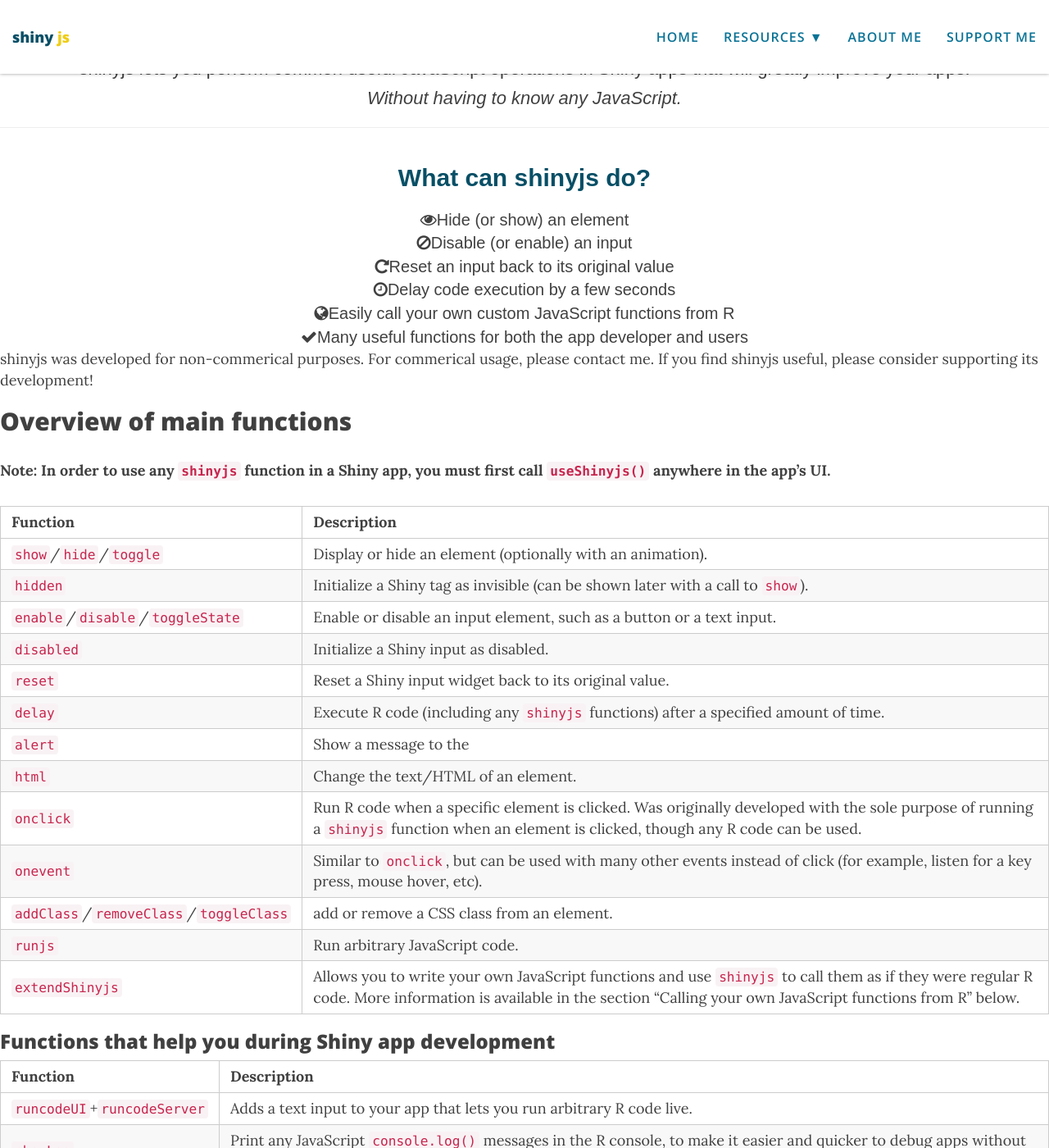
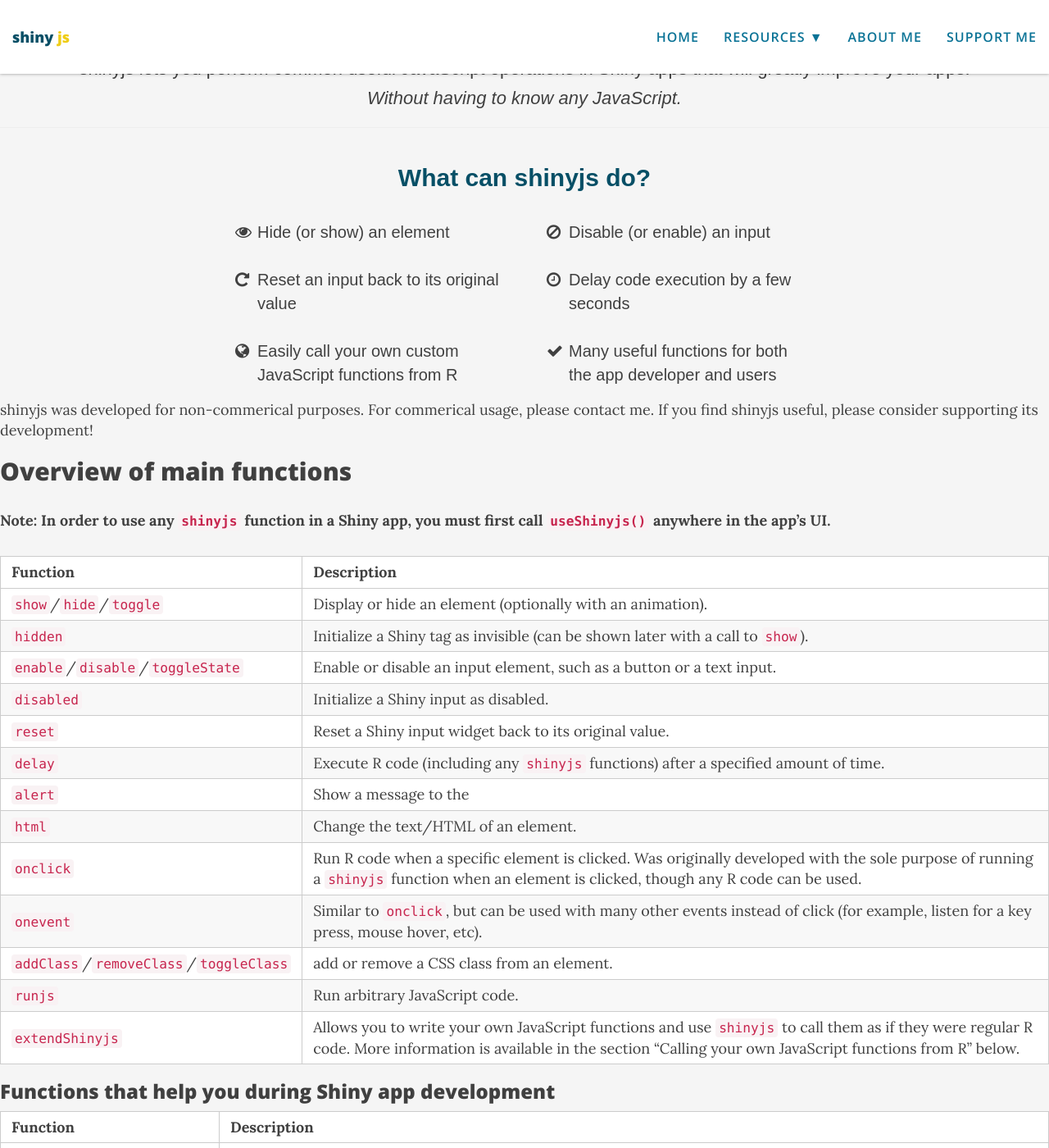
Before and after one commit to daattali/shinyjs, a Jekyll site: the page built from index.md, in a window 1280 px wide and 1400 px high, scrolled down 559 px. Shown: the whole window at 82% size. Built offline with Jekyll 4.4.1, drawn with Linux system fonts in a browser that asks for light colours; nearby versions of some CDN libraries.

Commit message:
Update index.css

```diff
--- a/css/index.css
+++ b/css/index.css
@@ -1,3 +1,7 @@
+body {
+  background: #f5f5f5;
+}
+
 .navbar-custom {
   background: #17baef;
   border-bottom: 0 none;
@@ -19,3 +23,25 @@
   -moz-box-shadow: 0 0 4px rgba(0, 0, 0, 0.4);
   box-shadow: 0 0 4px rgba(0, 0, 0, 0.4);
 }
+
+#what-it-does div div {
+  display: inline-block;
+  width: 350px;
+  padding: 15px 15px 15px 39px;
+  margin: 0 15px;
+  position: relative;
+  text-align: left;
+  vertical-align: top;
+}
+
+#what-it-does .fa {
+  margin-right: 5px;
+  position: absolute;
+  left: 12px;
+  top: 19px;
+}
+
+#what-it-does div div:hover {
+  background: #eee;
+  cursor: default;
+}
```
